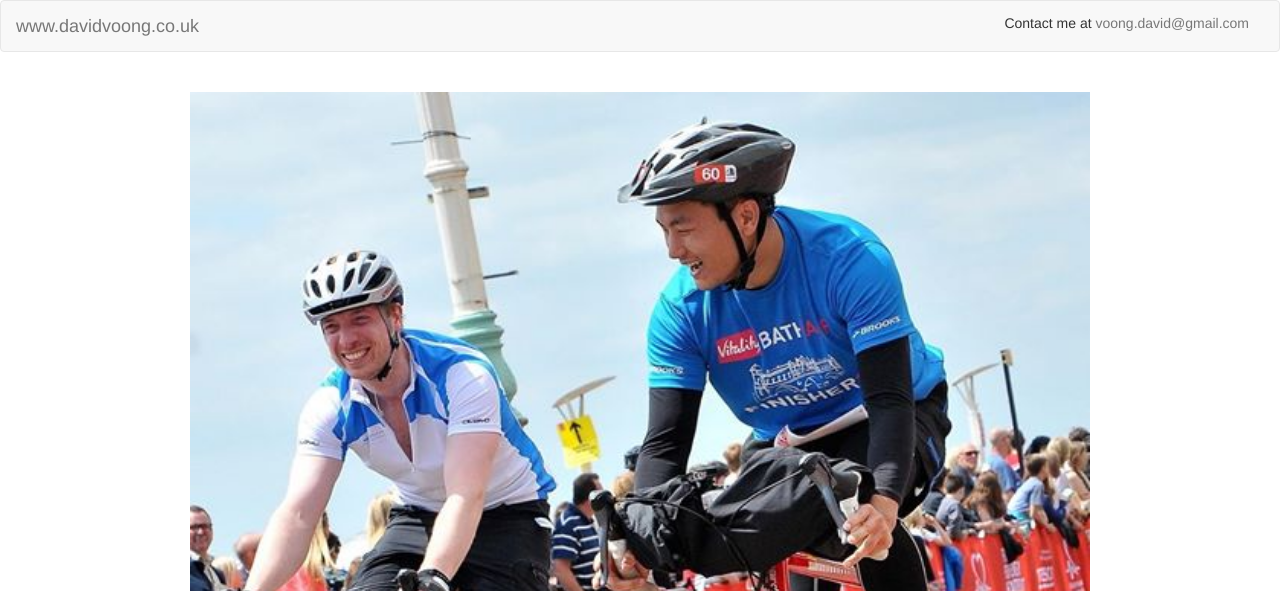
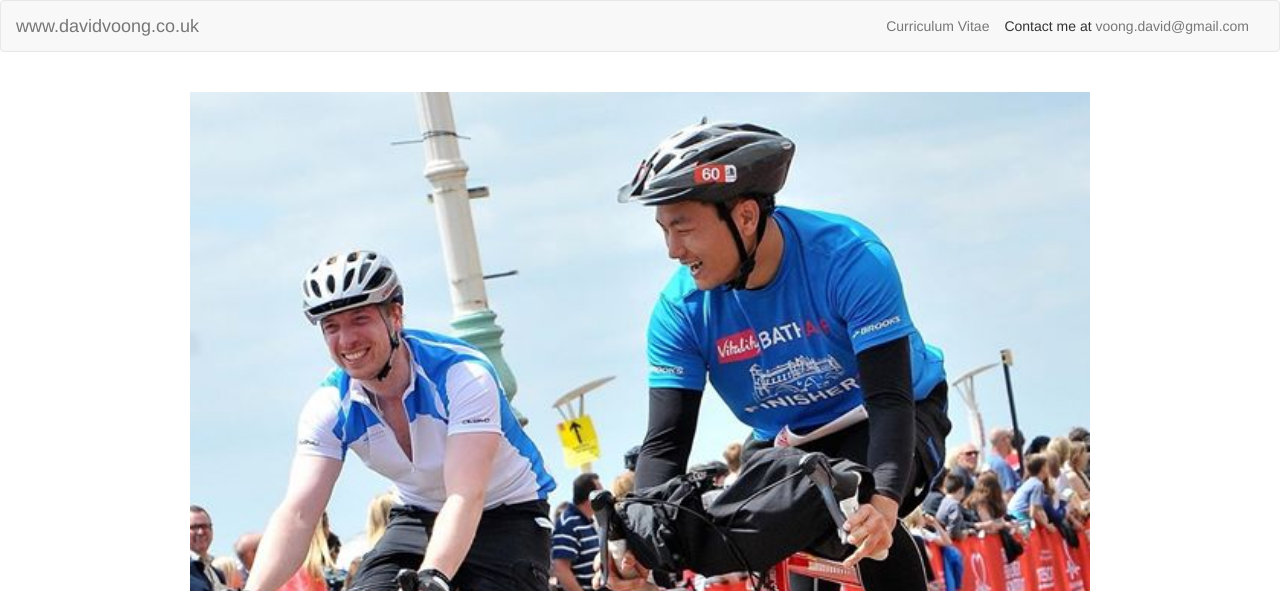
Before and after one commit to dvoong/davidvoong, a Django app: page / in a window 1280 px wide. Shown: the top 591 px of the page. Run offline with Django 3.2, Linux system fonts and the light colour scheme; some libraries are stand-ins or nearby versions.

Commit message:
Add cv to the website

```diff
--- a/davidvoong/templates/davidvoong/navbar.html
+++ b/davidvoong/templates/davidvoong/navbar.html
@@ -13,10 +13,12 @@
 
 	<!-- Collect the nav links, forms, and other content for toggling -->
 	<div class="collapse navbar-collapse" id="bs-example-navbar-collapse-1">
+	  {% load staticfiles %}
 	  <ul class="nav navbar-nav">
 	  </ul>
-	  <ul class="nav navbar-nav navbar-right" style="margin-top: 12px;">
-	    <li>Contact me at <a style="display: inline; padding-left: 0px;" target="_blank" href="mailto:voong.david@gmail.com">voong.david@gmail.com</a></li>
+	  <ul class="nav navbar-nav navbar-right">
+	    <li><a href="{% static 'davidvoong/david_voong.pdf' %}">Curriculum Vitae</a></li>
+	    <li style="margin-top: 15px;">Contact me at <a style="display: inline; padding-left: 0px;" target="_blank" href="mailto:voong.david@gmail.com">voong.david@gmail.com</a></li>
 	  </ul>
 	</div><!-- /.navbar-collapse -->
       </div><!-- /.container-fluid -->
```
Also changed, not shown: 1 other file.
